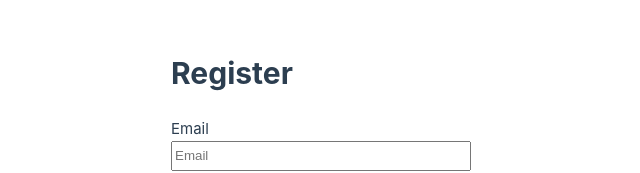
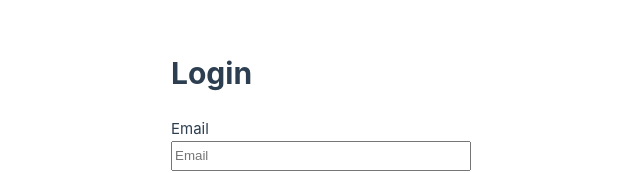
Before and after one commit to BastirChefs/web, a Vue app: page /login in a window 1280 px wide. Shown: the part 199-372 px from the top of the page, without its empty margins (319-959 px from the left). Built offline with nearby package versions, Linux system fonts and the light colour scheme; what vuefire would draw is missing.

Commit message:
fix typo

```diff
--- a/src/views/LoginView.vue
+++ b/src/views/LoginView.vue
@@ -33,7 +33,7 @@ const loginWithGoogle = () => {
 }
 </script>
 <template>
-  <div class="user-form-info">Register</div>
+  <div class="user-form-info">Login</div>
 
   <div class="user-form">
     <div class="user-input-container">
```
